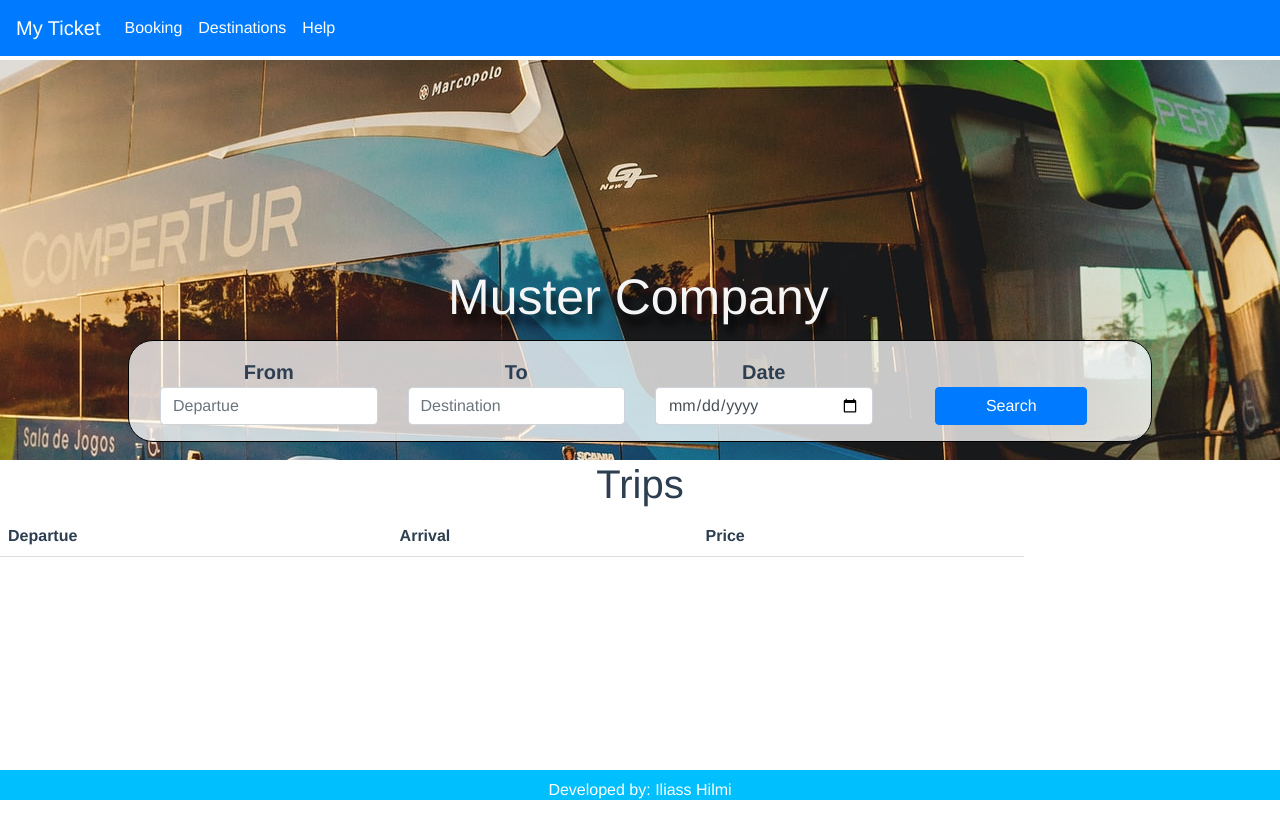
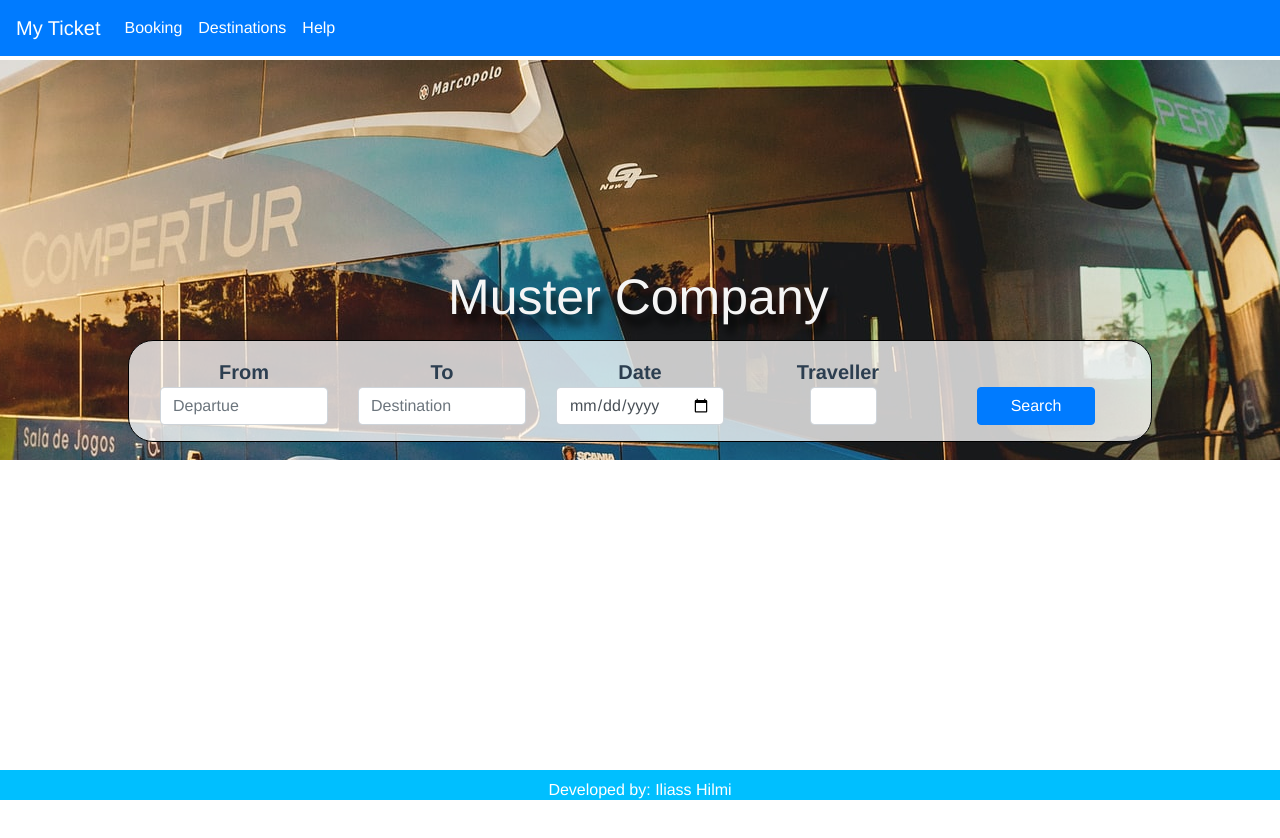
Before and after one commit to iliass-de/Bus-booking-system, a Vue app in the folder client/: page / in a window 1280 px wide. Shown: the top 838 px of the page. Built offline with nearby package versions, Linux system fonts and the light colour scheme.

Commit message:
Add traveller feature

```diff
--- a/client/src/components/header.vue
+++ b/client/src/components/header.vue
@@ -7,12 +7,14 @@
                     <div class="col colhead">From</div>
                     <div class="col colhead">To</div>
                     <div class="col colhead">Date</div>
+                    <div class="col colhead">Traveller</div>
                     <div class="col colhead"></div>
                     <div class="w-100"></div>
                     <div class="col"><input v-model="departure" type="text"  class="form-control" placeholder="Departue"/></div>
                     <div class="col"><input v-model="arrival" type="text"  class="form-control" placeholder="Destination"/></div>
-                    <div class="col"><input type="date" id="1" name="1" class="form-control"></div>
-                    <div class="col"><input v-on:click="set_data(departure,arrival,'2020-10-01')" type="button" value="Search" class="btn btn-primary" ></div>
+                    <div class="col"><input v-model="date" type="date" id="1" name="1" class="form-control"></div>
+                    <div class="col"><input v-model="traveller" type="number" value="0" min="0" max="50" step="1" class="form-control spinner"/></div>
+                    <div class="col"><input v-on:click="set_data(departure,arrival,date,traveller)" type="button" value="Search" class="btn btn-primary" ></div>
                 </div>
             </div>
         </div>
@@ -26,19 +28,24 @@
         name: "header",
         data: function() {
             return {
-                trips: '{}'
+                trips: '{}',
+                date: '',
+                departure:'',
+                arrival:'',
+                traveller:''
             };
         },
         computed: {
 
         },
         methods: {
-            set_data: function (departure, destination, date) {
+            set_data: function (departure, destination, date, traveller) {
                 const API_URL = 'http://localhost:3000/trips/departue/' + departure + '/destination/' + destination + '/' + date;
                 this.$axios.get(API_URL).then((response) => {
-                    this.trips = response.data;
                     this.$store.commit('set_data', response.data)
+                    this.$store.commit('set_traveller', traveller)
                     console.log(this.$store.state.trips);
+                    console.log(this.$store.state.traveller);
                     console.log(API_URL);
                 }).catch(error => {
                     console.log(error);
@@ -92,4 +99,9 @@
 .btn-primary{
     width: 70%;
 }
+
+.spinner{
+    width: 40%;
+    margin-left: 3.5em;
+}
 </style>
--- a/client/src/components/main.vue
+++ b/client/src/components/main.vue
@@ -1,23 +1,27 @@
 <template>
-  <div class="">
-    <h1>Trips</h1>
+  <div class="mainsec" v-if="this.$store.state.trips!=null">
+    <h1>{{trips[0].departure}} → {{trips[0].arrival}}</h1>
+    <h5> {{ getDate(trips[0].startTime) }} </h5>
 
     <table class="trips-table ">
       <thead>
       <tr>
         <th>Departue</th>
         <th>Arrival</th>
+        <th>Time</th>
         <th>Price</th>
         <th></th>
       </tr>
       </thead>
       <tbody>
-      <tr  v-for="trip in  this.$store.state.trips" :key="trip">
+      <tr  v-for="trip in trips" :key="trip">
         <td> <b>{{ trip.departure }} </b> </td>
         <td> <b> {{ trip.arrival }}</b>  </td>
+        <td> <b> {{ showTime(trip.startTime) }} - {{ showTime(trip.endTime) }}</b></td>
         <td> <b> {{ trip.price }} € </b></td>
-        <td> <button type="button" class="btn btn-dark">Rserve 1 Seat</button></td>
+        <td> <button type="button" class="btn btn-dark">Reserve {{trip.freePlace}} Seat</button></td>
       </tr>
+
 
       </tbody>
     </table>
@@ -28,6 +32,31 @@
 //http://localhost:3000/trips/departue/Mannheim/destination/Berlin/2020-10-01
 export default {
   name: 'main',
+  computed: {
+      trips(){
+          let travellerInput = this.$store.state.traveller;
+          let trips = this.$store.state.trips;
+          for (let i=0;i<trips.length;i++){
+              if(travellerInput < trips[i].freePlace){
+                  trips[i].freePlace = travellerInput
+              }
+              console.log('number of  places '+trips[i].freePlace);
+          }
+          return this.$store.state.trips
+      }
+  },
+  methods: {
+      showTime(date){
+          date = new Date(date);
+          return date.toLocaleTimeString('en-US', { hour12: false,
+              hour: "numeric",
+              minute: "numeric"});
+      },
+      getDate(date){
+          date = new Date(date);
+          return date.toLocaleDateString('en-us', {weekday:'long', month:'long',day:'numeric'})
+      }
+  }
 }
 </script>
 
@@ -47,10 +76,21 @@
 a {
   color: #42b983;
 }
+
+.mainsec{
+  text-align: center;
+  margin-top: 2em;
+}
 .trips-table{
+  margin: 2em;
   text-align: center;
   border-collapse: collapse;
   width: 80%;
+  margin-left: auto;
+  margin-right: auto;
+}
+.trips-table th{
+  font-size: 21px;
 }
 .trips-table th, td{
   padding: 8px;
--- a/client/src/components/navbar.vue
+++ b/client/src/components/navbar.vue
@@ -1,7 +1,7 @@
 <template>
     <div class="navigation">
     <nav class="navbar navbar-expand-lg  navbar-dark bg-primary">
-        <a class="navbar-brand" href="#">My Ticket</a>
+        <a class="navbar-brand" href="/">My Ticket</a>
         <button class="navbar-toggler" type="button" data-toggle="collapse" data-target="#navbarNav" aria-controls="navbarNav" aria-expanded="false" aria-label="Toggle navigation">
             <span class="navbar-toggler-icon"></span>
         </button>
--- a/client/src/services/state.js
+++ b/client/src/services/state.js
@@ -5,8 +5,8 @@
 
 export const store = new Vuex.Store({
     state: {
-        trips: null
-
+        trips: null,
+        traveller:null
     },
     getters: {
         get_departure: state => state.departure
@@ -14,6 +14,9 @@
     mutations: {
         set_data(state, data) {
             state.trips = data
+        },
+        set_traveller(state, data) {
+            state.traveller = data
         }
         // other mutations
     }
```
Lines whose indentation alone changed are shown as unchanged.
